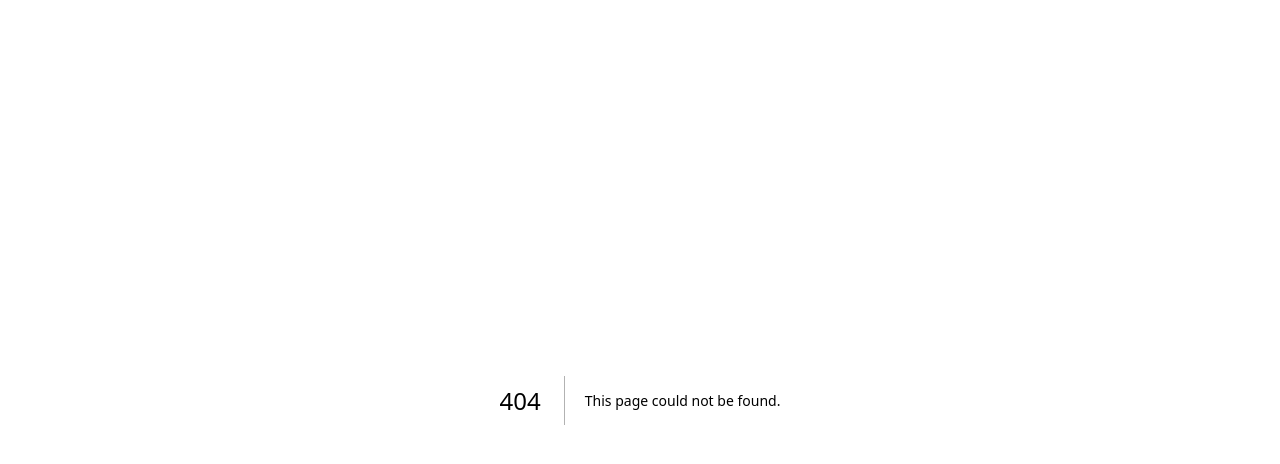
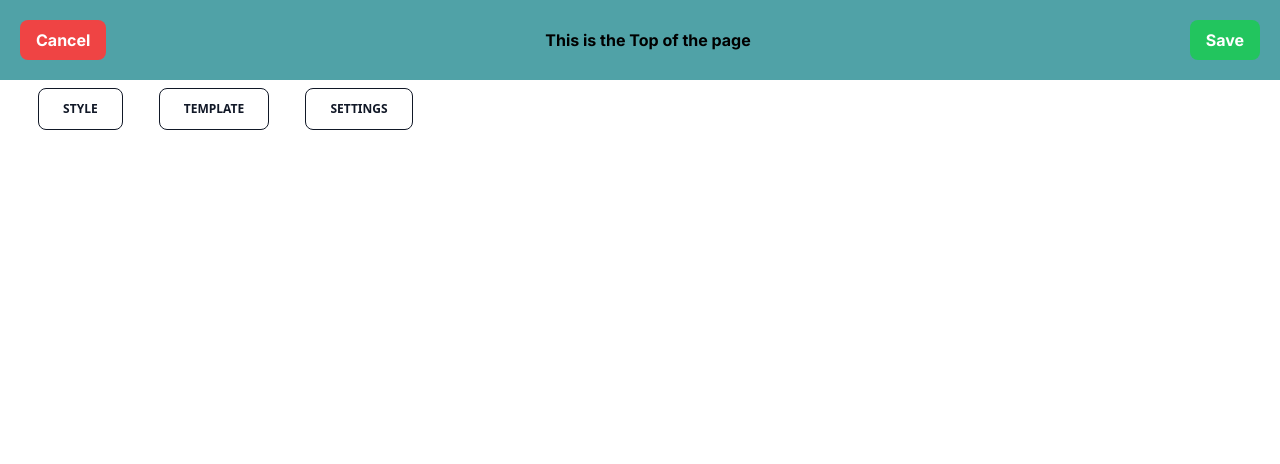
Before and after one commit to Manishsaily/visionVerse-Project, a Next.js app: page /home in a window 1280 px wide. Before the commit this address had no page. Shown: the top 464 px of the page. Built offline with nearby package versions, Linux system fonts and the light colour scheme.

Commit message:
updated files

```diff
--- a/src/app/components/NavBar.jsx
+++ b/src/app/components/NavBar.jsx
@@ -2,14 +2,14 @@
 
 import Link from 'next/link';
 
+
 const NavBar = () => {
-
 
   return (
 
     <div>
       <div className="flex justify-between items-center bg-[#50A2A7] p-5">
-        <Link href = "/">
+        <Link href = "/" passHref>
         <button
           className="bg-red-500 hover:bg-red-700 text-white font-bold py-2 px-4 rounded-lg"
         >
--- /dev/null
+++ b/src/app/home/page.jsx
@@ -0,0 +1,13 @@
+import React from 'react'
+import NavBar from '../components/NavBar'
+
+const Landingpage = () => {
+  return (
+    <>
+        <NavBar />
+        <h1>This is the home page</h1>
+    </>
+  )
+}
+
+export default Landingpage
--- a/src/app/login/page.jsx
+++ b/src/app/login/page.jsx
@@ -15,6 +15,7 @@ export default function Loginpage() {
     <>
 
       <NavBar />
+      <h1>Login</h1>
 
     </>
   );
--- a/src/app/page.jsx
+++ b/src/app/page.jsx
@@ -6,15 +6,15 @@ import StylePage from "./style/page";
 import EditorPage from "./template/page";
 import SettingsPage from "./setting/page";
 import Loginpage from "./login/page";
+import Landingpage from "./home/page";
 
-
-export default function Home() {
+export default function App() {
 
   return (
     <>
       <Router>
         <Routes>
-          <Route path="/" element={<Loginpage />} />
+          <Route path="/" element={<Landingpage />} />
           <Route path="/login" element={<Loginpage />} />
           <Route path="/template" element={<EditorPage />} />
           <Route path="/style" element={<StylePage />} />
--- a/src/app/style/page.jsx
+++ b/src/app/style/page.jsx
@@ -5,7 +5,6 @@ export default function StylePage() {
     <div>
       <NavBar />
       <h1>Style Page</h1>
-      <p>This is the style page content.</p>
     </div>
   );
 }
```
Lines whose indentation alone changed are shown as unchanged.
